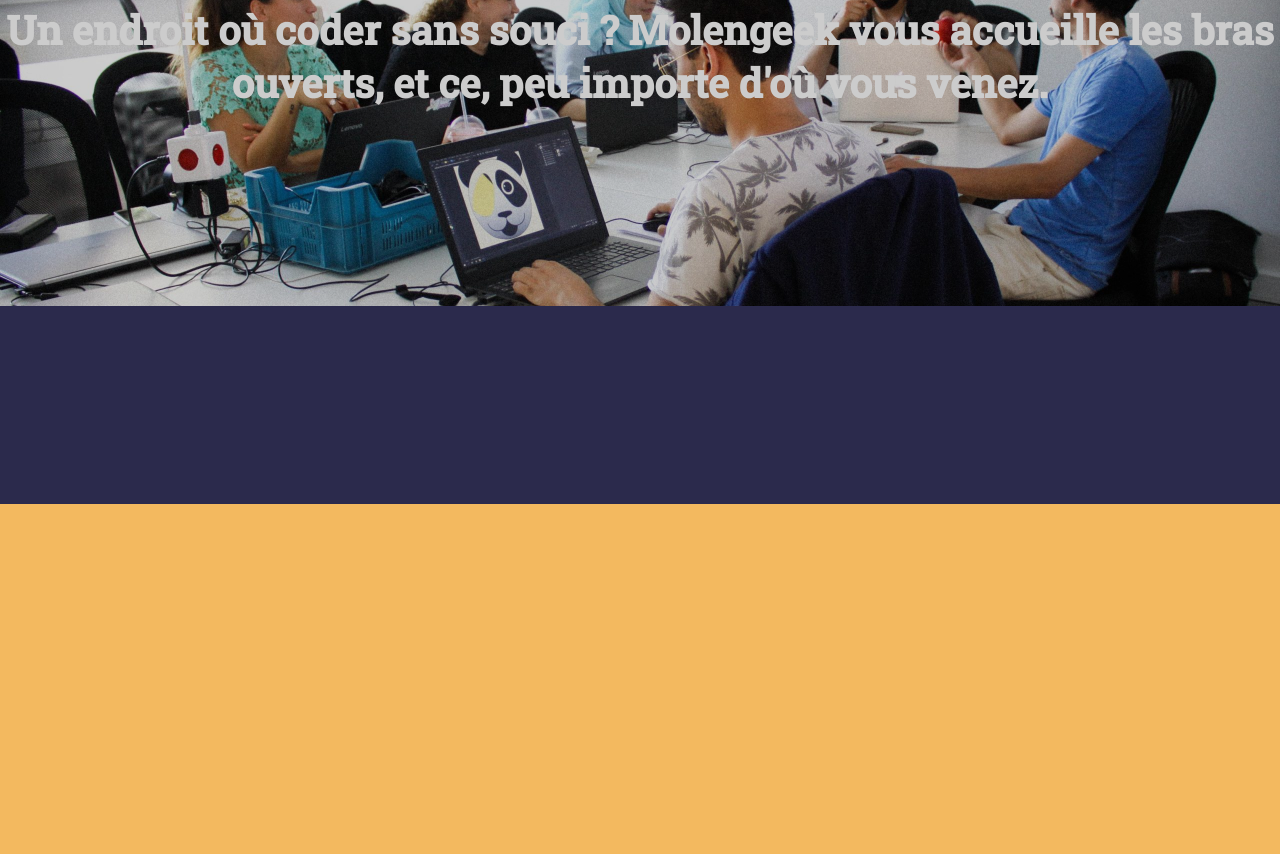
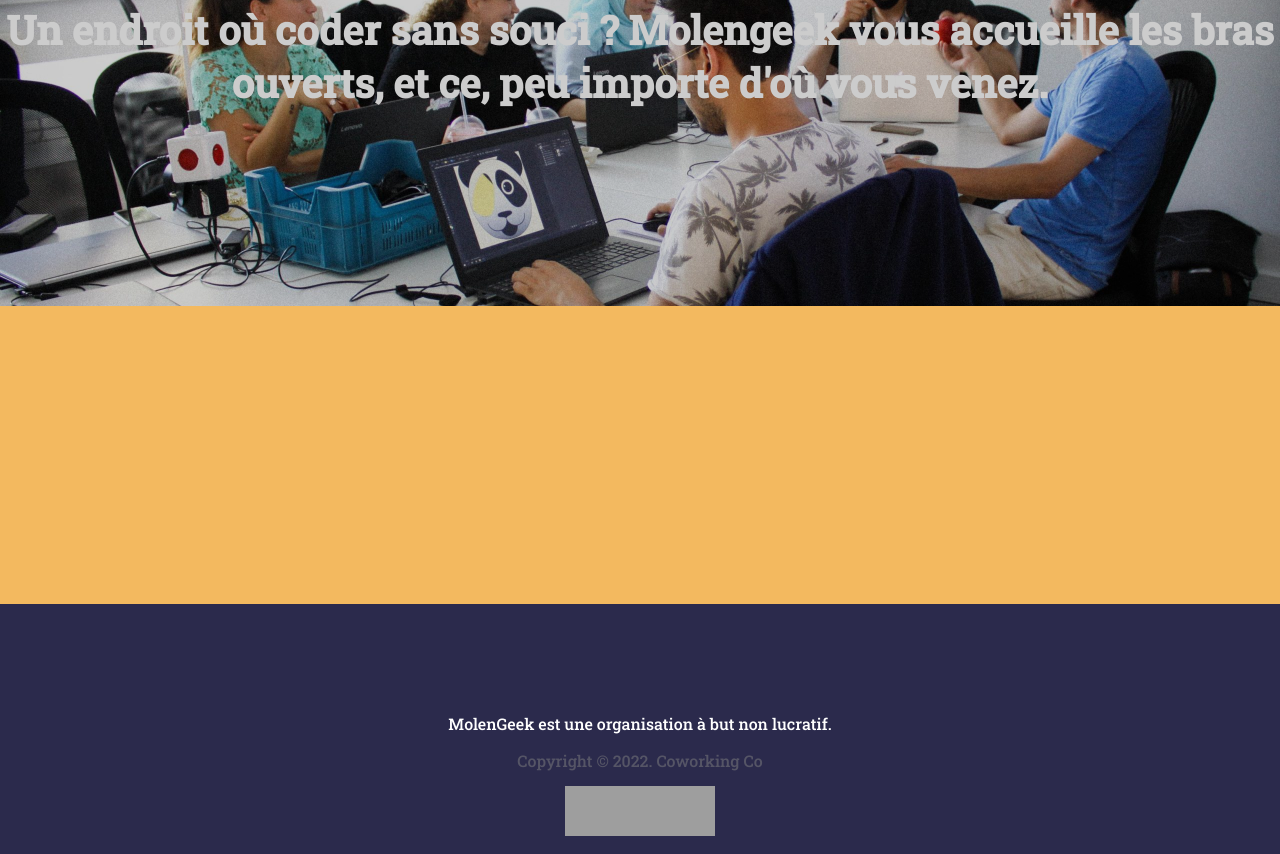
Before and after one commit to Ugo-gonpi/Projet_Molengeek.com, a website with bundled scripts: page index.html in a window 1280 px wide. Shown: the part 296-1150 px from the top of the page. Before the commit the page ends 800 px from the top, so only its background shows below. Built offline with nearby package versions, Linux system fonts and the light colour scheme; grey boxes are pictures that could not be loaded.

Commit message:
created most of the footer

```diff
--- a/index.html
+++ b/index.html
@@ -47,6 +47,26 @@
 
         </section>
 
+        <section class="home2">
+
+            <div>
+
+            </div>
+
+            <div class="carousel">
+
+            </div>
+
+        </section>
+
+        <section class="home3">
+
+        </section>
+
+        <section class="home4">
+
+        </section>
+
     </main>
 
     <footer>
@@ -55,6 +75,15 @@
 
         </div>
 
+        <div class="logo2">
+            <p class="molen">
+                MolenGeek est une organisation à but non lucratif.
+            </p>
+            <p class="copyright">
+                Copyright © 2022. Coworking Co
+            </p>
+        </div>
+
     </footer>
 
     <script type="module" src="./public/js/main.js"></script>
--- a/public/js/main.js
+++ b/public/js/main.js
@@ -1,29 +1,55 @@
 import * as INSTANCES from "./modules/instances.js"
 
 import data from "./../json/molengeek.json" assert { type: "json" }
+
+
+//Logo Molengeek dans la navBar
 
 let logo = data.molengeekLogo
 
 let img
 
-let molenLogo = () => {
+let logoNavbar = () => {
     img = document.createElement("img")
     img.src = logo
     document.querySelector(".logo").appendChild(img)
 }
 
-molenLogo()
+logoNavbar()
+
+//Logo Molengeek dans le footer
+
+let logoFooter = () => {
+    img = document.createElement("img")
+    img.src = logo
+    document.querySelector(".logo2").appendChild(img)
+}
+
+logoFooter()
+
+//Je récupere les résaux sociaux de Molengeek
 
 let resaux = data.reseauxSociaux
+
+console.log(resaux);
 
 let a
 
 let liens = () =>{
     for (let i = 0; i < resaux.length; i++) {
         a = document.createElement("a")
-        a.href = resaux[i]
+        a.href = resaux[i].href
         document.querySelector(".liens").appendChild(a)
     }
 }
 
 liens()
+
+// Ici, je crée le carousel
+
+// Object.values(data.partenaires).forEach(element => {
+//     let item = document.createElement('div');
+//     item.classList.add('item');
+//     item.style.backgroundImage = `url(${element.logo})`;
+//     document.querySelector(".carousel").appendChild(item);
+// });
--- a/src/sass/app.sass
+++ b/src/sass/app.sass
@@ -18,3 +18,6 @@
 
 @import "./modules/_home3.sass"
 @import "./modules/_home3Responsive.sass"
+
+@import "./modules/_home4.sass"
+@import "./modules/_home4Responsive.sass"
--- a/src/sass/modules/_footer.sass
+++ b/src/sass/modules/_footer.sass
@@ -1,8 +1,30 @@
 footer
     width: 100%
-    height: 200px
+    height: 250px
     background: #2B2A4C
 
     .liens
         width: 100%
-        height: 50px
+        height: 30%
+
+    .logo2
+        width: 100%
+        height: 70%
+        display: flex
+        justify-content: center
+        align-items: center
+        flex-direction: column
+
+        img
+            width: 150px
+            height: 50px
+            padding-top: 15px
+
+        .copyright
+            margin-bottom: 0px
+            opacity: 50%
+            color: grey
+
+        .molen
+            margin-bottom: 0px
+            color: white
--- a/src/sass/modules/_home2.sass
+++ b/src/sass/modules/_home2.sass
@@ -0,0 +1,7 @@
+.home2
+    width: 100%
+    height: 300px
+    display: flex
+    justify-content: center
+    align-items: center
+    .carousel
```
Also changed, not shown: public/style/app.css, src/sass/modules/_home4.sass (added), src/sass/modules/_home4Responsive.sass (added), 1 other file.
